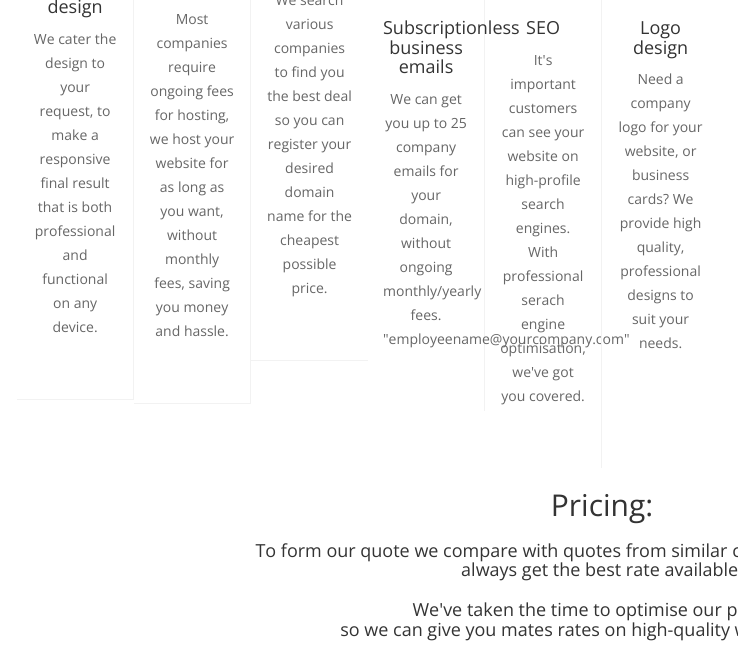
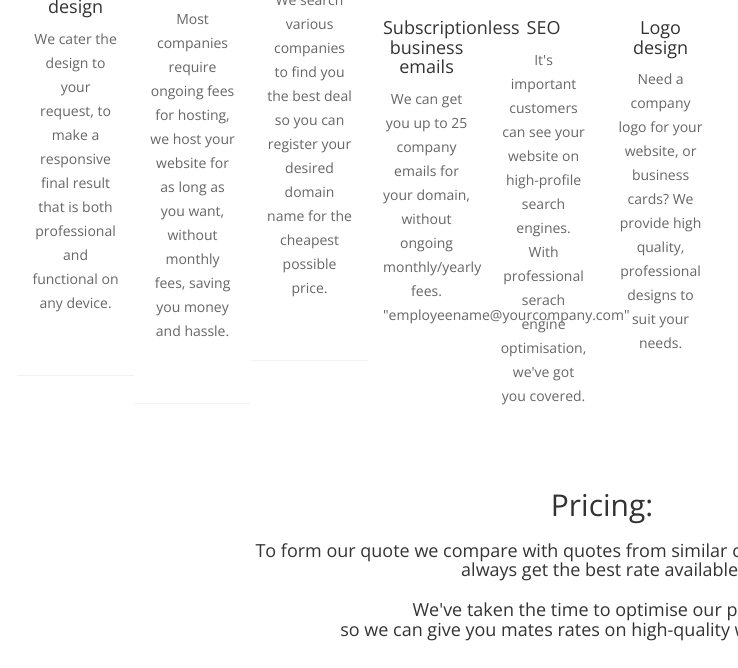
Before and after one commit to Tiansaweb/tiansaweb.github.io, a plain HTML site: page index.html in a window 1280 px wide. Shown: the part 1475-2143 px from the top of the page, without its empty margins (38-776 px from the left). Drawn offline with nearby package versions, Linux system fonts and the light colour scheme; some packages are replaced by stand-ins of ours.

Commit message:
Update main.css

```diff
--- a/css/main.css
+++ b/css/main.css
@@ -327,7 +327,7 @@ top:52px;
 }
 
 .our-services .col-sm-4 {
-  border-right:1px solid #f2f2f2;
+  border-right:0px solid #f2f2f2;
   border-bottom:1px solid #f2f2f2;
   padding-bottom: 50px;
 }
```
